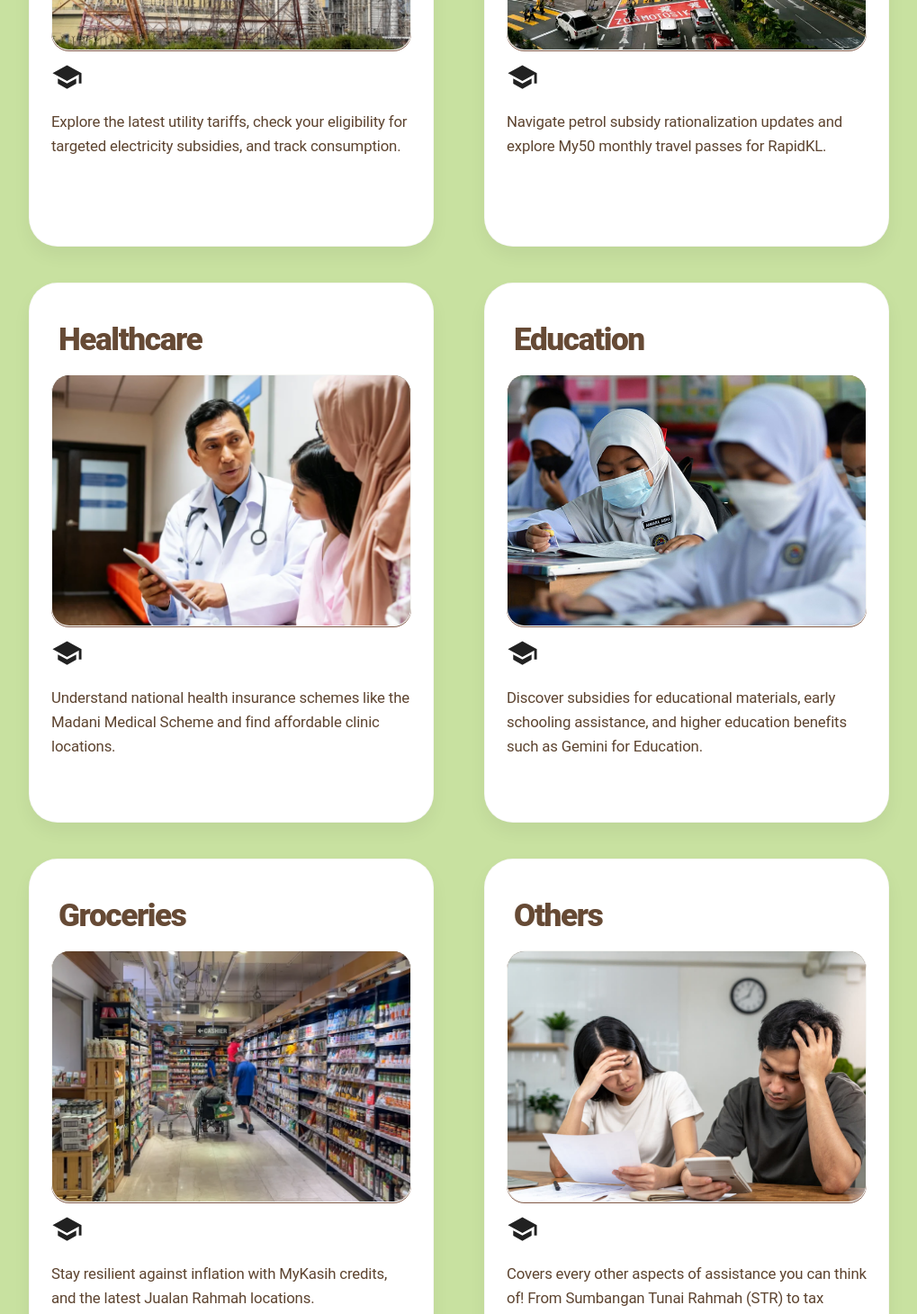
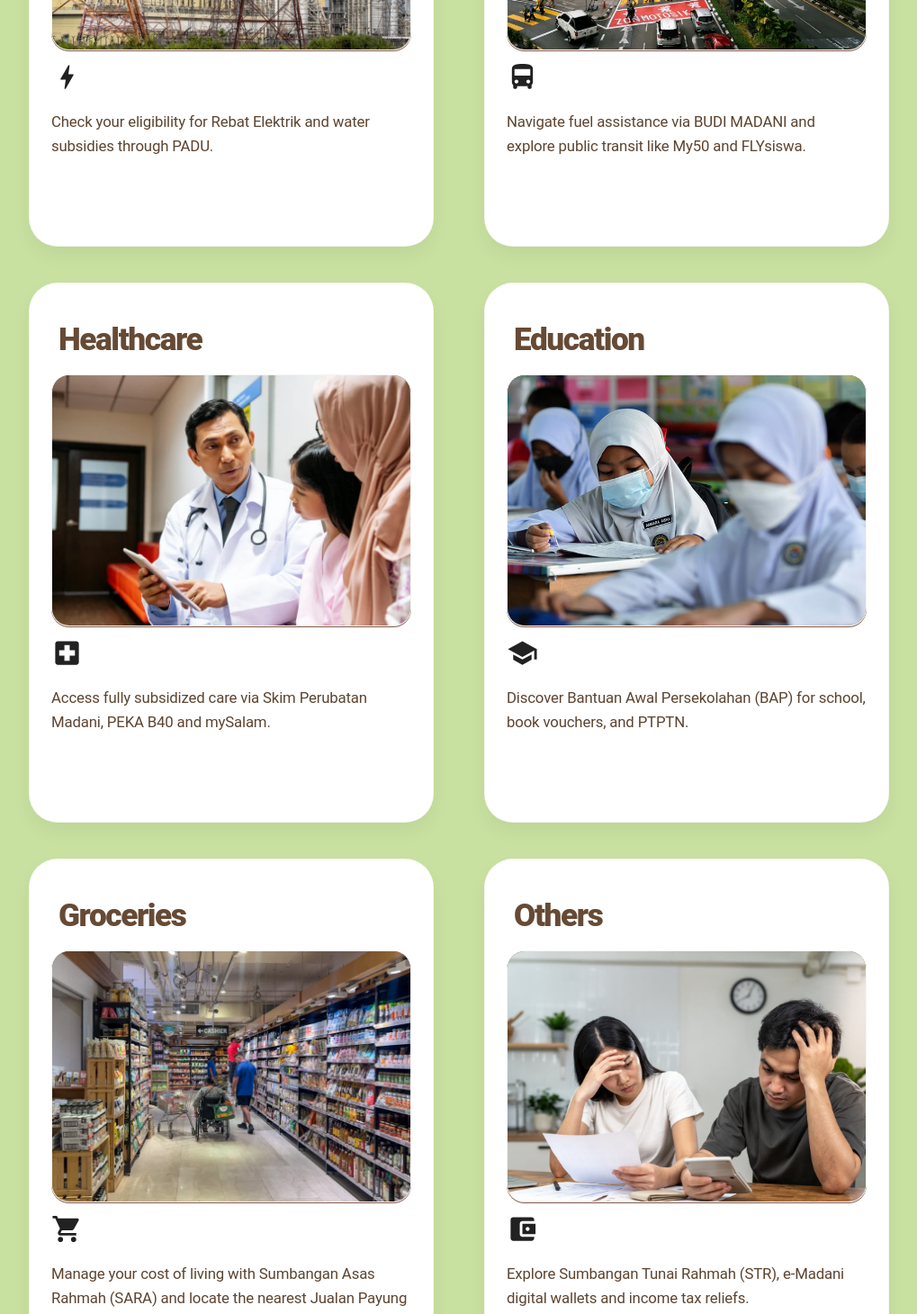
Before and after one commit to PandaRyan/dan, a React (Vite) app in the folder umh_app/: page /dashboard in a window 1280 px wide. Shown: the part 460-1920 px from the top of the page at 90% size, without its empty margins (130-1149 px from the left). Built offline with nearby package versions, Linux system fonts and the light colour scheme.

Commit message:
description change

```diff
--- a/umh_app/src/routes/Dashboard.tsx
+++ b/umh_app/src/routes/Dashboard.tsx
@@ -6,7 +6,12 @@ import HealthcarePicture from "../assets/images/Healthcare-UMH.png"
 import TransportationPicture from "../assets/images/Transportation-UMH.png"
 import UtilitiesPicture from "../assets/images/Utilities-UMH.jpg"
 import OthersPicture from "../assets/images/Others-UMH.jpg"
+import BoltIcon from '@mui/icons-material/Bolt';
+import DirectionsBusIcon from '@mui/icons-material/DirectionsBus';
+import LocalHospitalIcon from '@mui/icons-material/LocalHospital';
 import SchoolIcon from '@mui/icons-material/School';
+import LocalGroceryStoreIcon from '@mui/icons-material/LocalGroceryStore';
+import AccountBalanceWalletIcon from '@mui/icons-material/AccountBalanceWallet';
 
 
 const categoryImages: Record<string, string> = {
@@ -21,45 +26,45 @@ const categoryImages: Record<string, string> = {
 const categoryText: Record<string, { header: string, description: string, icons: React.ReactNode[] }> = {
   Utilities: {
     header: "Utilities",
-    description: "Explore the latest utility tariffs, check your eligibility for targeted electricity subsidies, and track consumption.",
+    description: "Check your eligibility for Rebat Elektrik and water subsidies through PADU.",
     icons: [
-      <SchoolIcon key="bolt" fontSize="large" />,
+      <BoltIcon key="bolt" fontSize="large" />,
     ]
   },
   Transportation: {
     header: "Transportation",
-    description: "Navigate petrol subsidy rationalization updates and explore My50 monthly travel passes for RapidKL.",
+    description: "Navigate fuel assistance via BUDI MADANI and explore public transit like My50 and FLYsiswa.",
 
     icons: [
-      <SchoolIcon key="bolt" fontSize="large" />,
+      <DirectionsBusIcon key="bus" fontSize="large" />,
     ]
   },
   Healthcare: {
     header: "Healthcare",
-    description: "Understand national health insurance schemes like the Madani Medical Scheme and find affordable clinic locations.",
+    description: "Access fully subsidized care via Skim Perubatan Madani, PEKA B40 and mySalam.",
     icons: [
-      <SchoolIcon key="bolt" fontSize="large" />,
+      <LocalHospitalIcon key="hospital" fontSize="large" />,
     ]
   },
   Education: {
     header: "Education",
-    description: "Discover subsidies for educational materials, early schooling assistance, and higher education benefits such as Gemini for Education.",
+    description: "Discover Bantuan Awal Persekolahan (BAP) for school, book vouchers, and PTPTN.",
     icons: [
-      <SchoolIcon key="bolt" fontSize="large" />,
+      <SchoolIcon key="school" fontSize="large" />,
     ]
   },
   Groceries: {
     header: "Groceries",
-    description: "Stay resilient against inflation with MyKasih credits, and the latest Jualan Rahmah locations.",
+    description: "Manage your cost of living with Sumbangan Asas Rahmah (SARA) and locate the nearest Jualan Payung Rahmah.",
     icons: [
-      <SchoolIcon key="bolt" fontSize="large" />,
+      <LocalGroceryStoreIcon key="grocery" fontSize="large" />,
     ]
   },
   Others: {
     header: "Others",
-    description: "Covers every other aspects of assistance you can think of! From Sumbangan Tunai Rahmah (STR) to tax reliefs, you name the category, we'll match an available subsidy.",
+    description: "Explore Sumbangan Tunai Rahmah (STR), e-Madani digital wallets and income tax reliefs.",
     icons: [
-      <SchoolIcon key="bolt" fontSize="large" />,
+      <AccountBalanceWalletIcon key="wallet" fontSize="large" />,
     ]
   },
 };
@@ -69,7 +74,7 @@ interface ThemedGrid extends GridProps {
 }
 
 
-const ThemedGrid = ({ title, onClick}: ThemedGrid) => {
+const ThemedGrid = ({ title, onClick }: ThemedGrid) => {
   return (
     <>
       <Box
@@ -160,7 +165,7 @@ const ThemedGrid = ({ title, onClick}: ThemedGrid) => {
         {/* Icons */}
         <Box sx={{
         }}>
-          <SchoolIcon fontSize="large" />
+          {categoryText[title].icons}
         </Box>
         {/* Footer Text */}
         <Box
```
